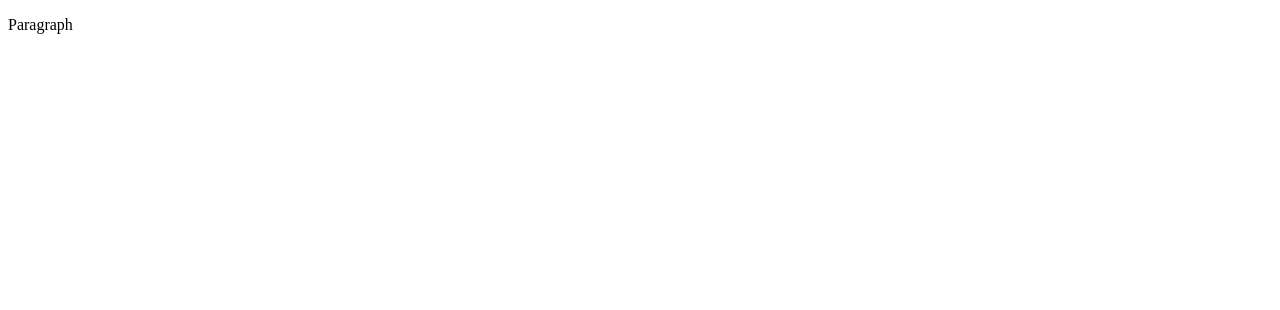
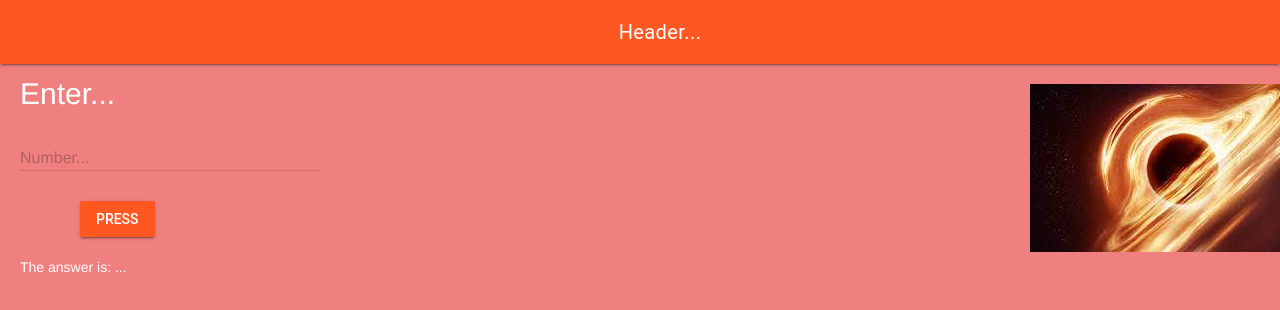
Before and after one commit to MTHS-ICS2O-2-2022/ICS2O-Unit-2-01-Jaden-Plugowsky, a website: page index.html in a window 1280 px wide. Drawn offline with nearby package versions, Linux system fonts and the light colour scheme.

Commit message:
template copied

```diff
--- a/css/style.css
+++ b/css/style.css
@@ -1,4 +1,52 @@
-/* Created by: Mr. Coxall
-* Created on: Sep 2020
+/* Created by: Jaden Plugowsky
+* Created on: March 2023
 * This file contains the CSS for index.html
 */
+
+/* Due to error in MDL : https://github.com/google/material-design-lite/issues/5281
+*/
+.mdl-ripple {
+  background: #000;
+  opacity: 0.001;
+}
+
+body {
+  background-color: lightcoral;
+}
+
+a {
+  font-size: 30px;
+  background-color: white;
+  padding-left: 20px;
+}
+
+.right-image {
+  display: block;
+  height: auto;
+  width: 250px;
+  float: right;
+}
+
+/* float: right; */
+
+.mdl-content {
+  font-size: 30px;
+}
+
+.mdl-layout__content {
+  margin-left: 20px;
+  color: white;
+}
+
+.mdl-layout__header-row {
+  justify-content: center;
+}
+
+.mdl-layout-title {
+  color: white;
+}
+
+#button-one {
+  margin-left: 60px;
+  margin-top: 10px;
+}
--- a/index.html
+++ b/index.html
@@ -1,9 +1,73 @@
 <!DOCTYPE html>
 <html>
   <head>
-    <title>Title</title>
+    <meta charset="utf-8" />
+    <meta name="description" content="My first website with XXXX" />
+    <meta name="keywords" content="mths, ics2o" />
+    <meta name="author" content="Jaden Plugowsky" />
+    <meta name="viewport" content="width=device-width, initial-scale=1.0" />
+    <link rel="stylesheet" href="./css/style.css" />
+    <link
+      rel="stylesheet"
+      href="https://fonts.googleapis.com/icon?family=Material+Icons"
+    />
+    <!-- Change colours here at https://getmdl.io/customize/index.html -->
+    <link
+      rel="stylesheet"
+      href="https://code.getmdl.io/1.3.0/material.deep_orange-red.min.css"
+    />
+    <link rel="apple-touch-icon" sizes="180x180" href="/apple-touch-icon.png" />
+    <link rel="icon" type="image/png" sizes="32x32" href="/favicon-32x32.png" />
+    <link rel="icon" type="image/png" sizes="16x16" href="/favicon-16x16.png" />
+    <link rel="manifest" href="/site.webmanifest" />
+    <title>XXXX Website</title>
   </head>
   <body>
-    <p>Paragraph</p>
+    <script defer src="https://code.getmdl.io/1.3.0/material.min.js"></script>
+    <script src="./js/script.js"></script>
+    <!-- Page content is below this div -->
+    <div class="mdl-layout mdl-js-layout mdl-layout--fixed-header">
+      <header class="mdl-layout__header">
+        <div class="mdl-layout__header-row">
+          <span class="mdl-layout-title">Header...</span>
+        </div>
+      </header>
+      <main class="mdl-layout__content">
+        <!-- Put non-header content HERE -->
+        <br />
+        <div class="right-image">
+          <img src="./images/blackholehd.jpg" alt="black hole image" />
+        </div>
+        <div class="mdl-content">Enter...</div>
+        <br />
+        <!-- Numeric Textfield -->
+        <form action="#">
+          <div class="mdl-textfield mdl-js-textfield">
+            <input
+              class="mdl-textfield__input"
+              type="text"
+              pattern="-?[0-9]*(\.[0-9]+)?"
+              id="sample2"
+            />
+            <label class="mdl-textfield__label" for="sample2">Number...</label>
+            <span class="mdl-textfield__error">Input is not a number!</span>
+          </div>
+        </form>
+        <!-- Colored raised button with ripple -->
+        <button
+          class="mdl-button mdl-js-button mdl-button--raised mdl-js-ripple-effect mdl-button--colored"
+          id="button-one"
+          onclick="buttonOneClicked()"
+        >
+          Press
+        </button>
+        <br />
+        <br />
+        <!-- Answer to be replaced using JS -->
+        <div class="page-content-answer">
+          <div id="answer">The answer is: ...</div>
+        </div>
+      </main>
+    </div>
   </body>
 </html>
--- a/js/script.js
+++ b/js/script.js
@@ -1,5 +1,9 @@
-// Copyright (c) 2020 Mr. Coxall All rights reserved
+// Copyright (c) 2023 Jaden Plugowsky All rights reserved
 //
-// Created by: Mr. Coxall
-// Created on: Sep 2020
+// Created by: Jaden Plugowsky
+// Created on: March 2023
 // This file contains the JS functions for index.html
+
+function buttonOneClicked() {
+  alert("Hello, World!")
+}
--- /dev/null
+++ b/package.json
@@ -0,0 +1,6 @@
+{
+  "devDependencies": {
+    "stylelint": "^15.2.0",
+    "stylelint-config-standard": "^30.0.1"
+  }
+}
```
Also changed, not shown: android-chrome-192x192.png (added), android-chrome-512x512.png (added), apple-touch-icon.png (added), favicon-16x16.png (added), favicon-32x32.png (added), favicon.ico (added), images/blackholehd.jpg (added), images/notebook-animation.svg (deleted), site.webmanifest (added), 3 other files.
